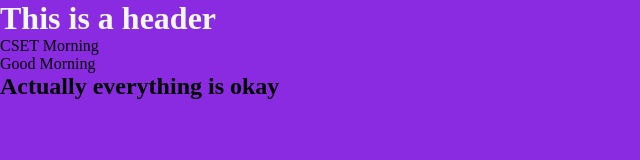
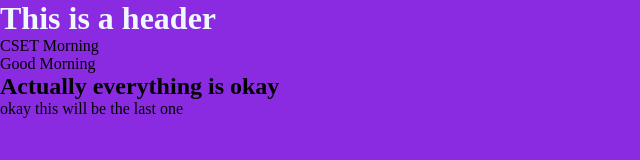
Before and after one commit to gabe-lamonaca/git, a plain HTML site: page index.html in a window 1280 px wide. Shown: the whole page, without its empty margins (0-640 px from the left). Drawn offline with Linux system fonts and the light colour scheme.

Commit message:
added third paragraph

```diff
--- a/index.html
+++ b/index.html
@@ -9,5 +9,6 @@
     <p>CSET Morning</p>
     <p>Good Morning</p>
     <h2>Actually everything is okay</h2>
+    <p>okay this will be the last one</p>
 </body>
 </html>
```
